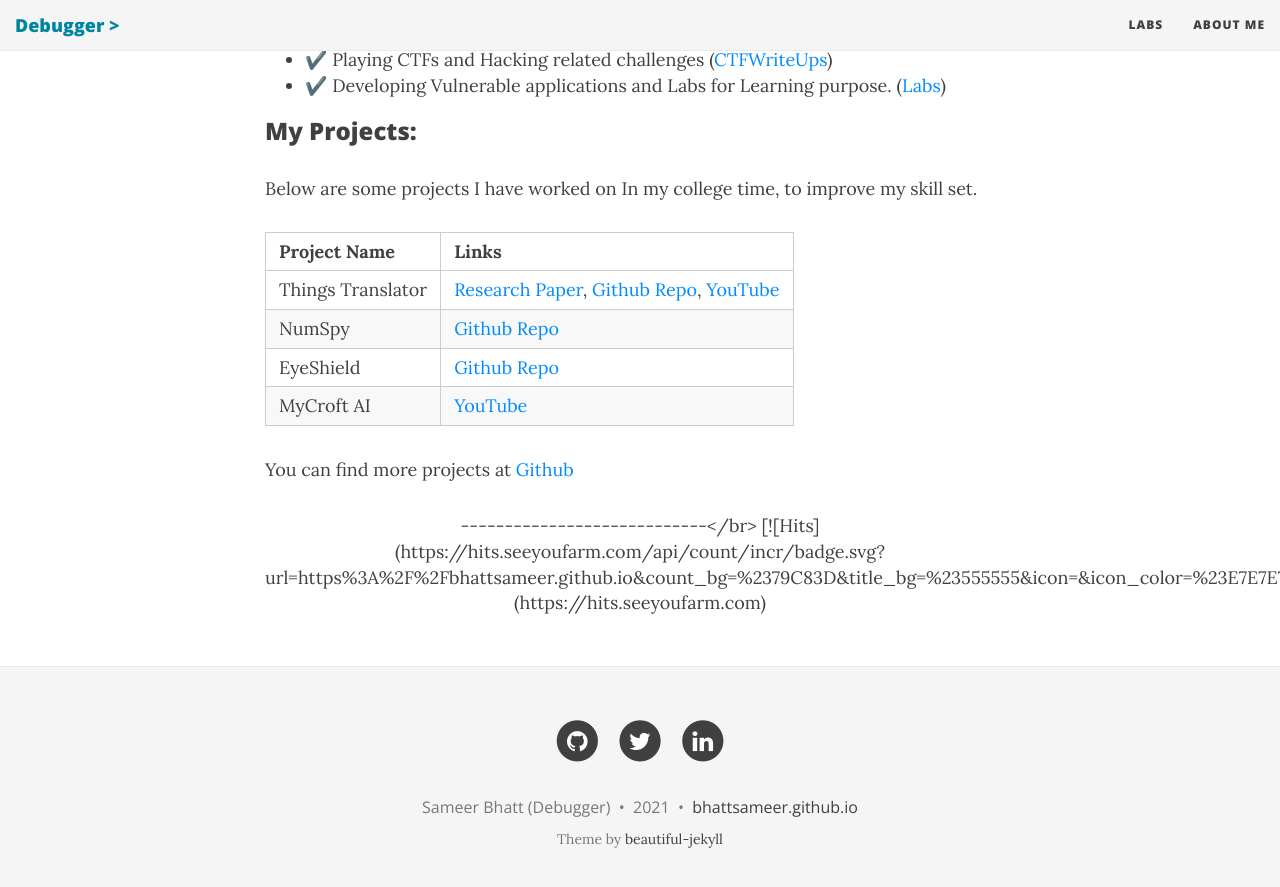
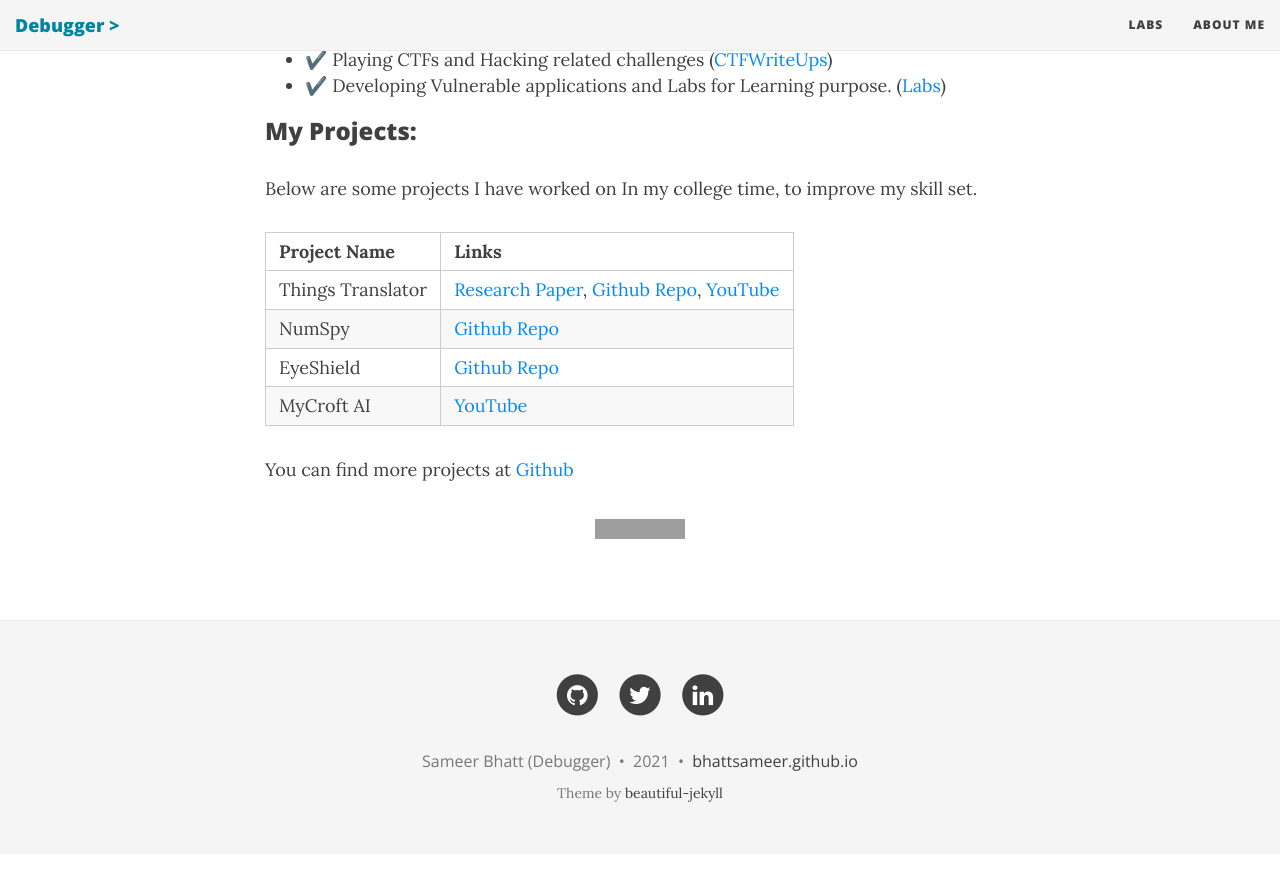
Before and after one commit to bhattsameer/bhattsameer.github.io, a Jekyll site: the page built from aboutme.md, in a window 1280 px wide and 900 px high, scrolled down 984 px. Shown: the top 887 px of the window. Built offline with Jekyll 4.4.1, drawn with Linux system fonts in a browser that asks for light colours; nearby versions of some CDN libraries; after the commit the page ends 1838 px from its top, so only the background shows below that; grey boxes are pictures that could not be loaded.

Commit message:
Update aboutme.md

```diff
--- a/aboutme.md
+++ b/aboutme.md
@@ -55,8 +55,6 @@ Below are some projects I have worked on In my college time, to improve my skill
 
 You can find more projects at [Github](https://github.com/bhattsameer/)
 
-<div align="center">
-
-----------------------------</br>
-[![Hits](https://hits.seeyoufarm.com/api/count/incr/badge.svg?url=https%3A%2F%2Fbhattsameer.github.io&count_bg=%2379C83D&title_bg=%23555555&icon=&icon_color=%23E7E7E7&title=Visitors&edge_flat=false)](https://hits.seeyoufarm.com)
-</div>
+<p align='center'>
+<a href="https://hits.seeyoufarm.com"><img src="https://hits.seeyoufarm.com/api/count/incr/badge.svg?url=https%3A%2F%2Fbhattsameer.github.io&count_bg=%2379C83D&title_bg=%23555555&icon=&icon_color=%23E7E7E7&title=Visitors&edge_flat=false"/></a>
+</p>
```
